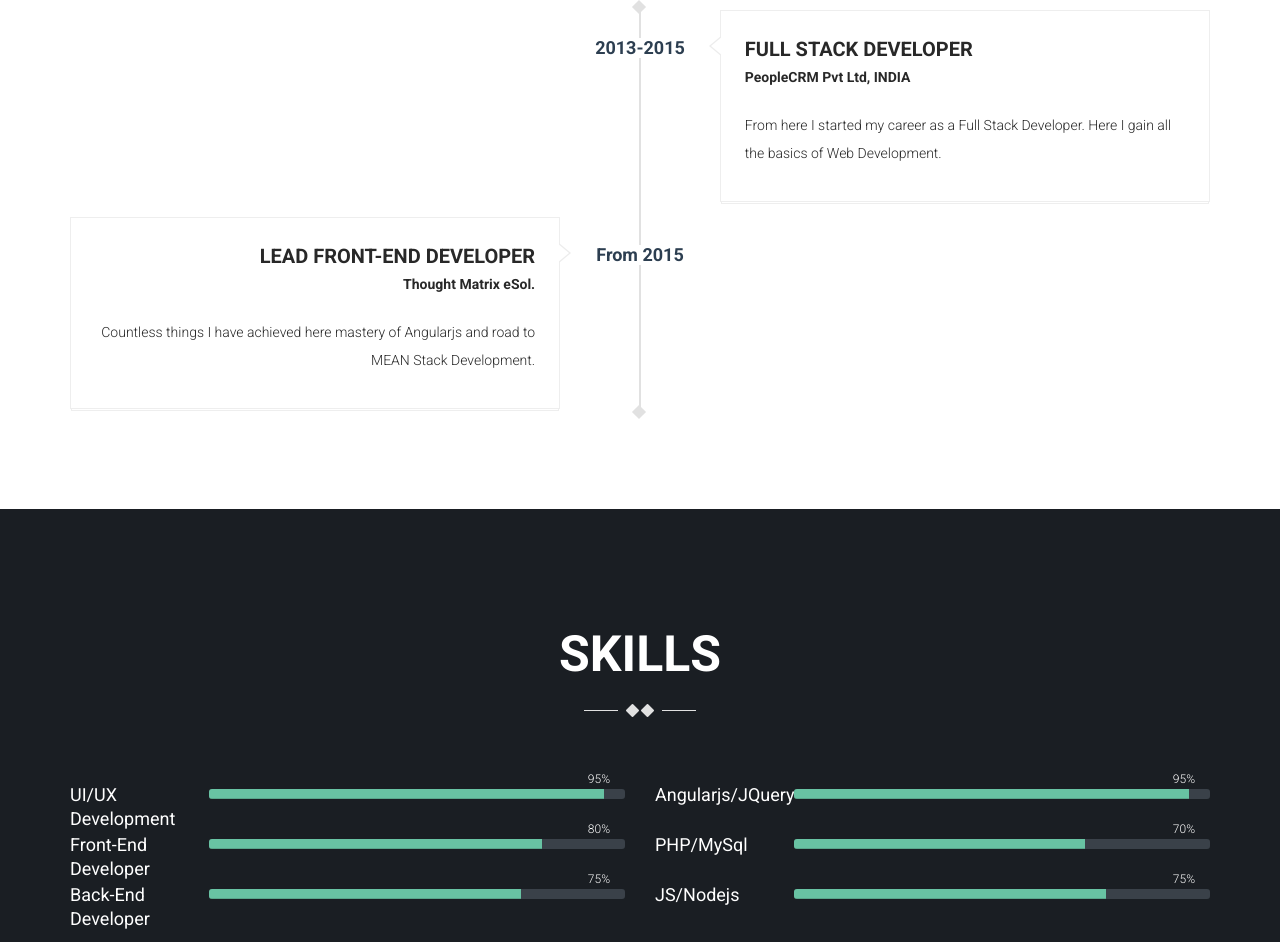
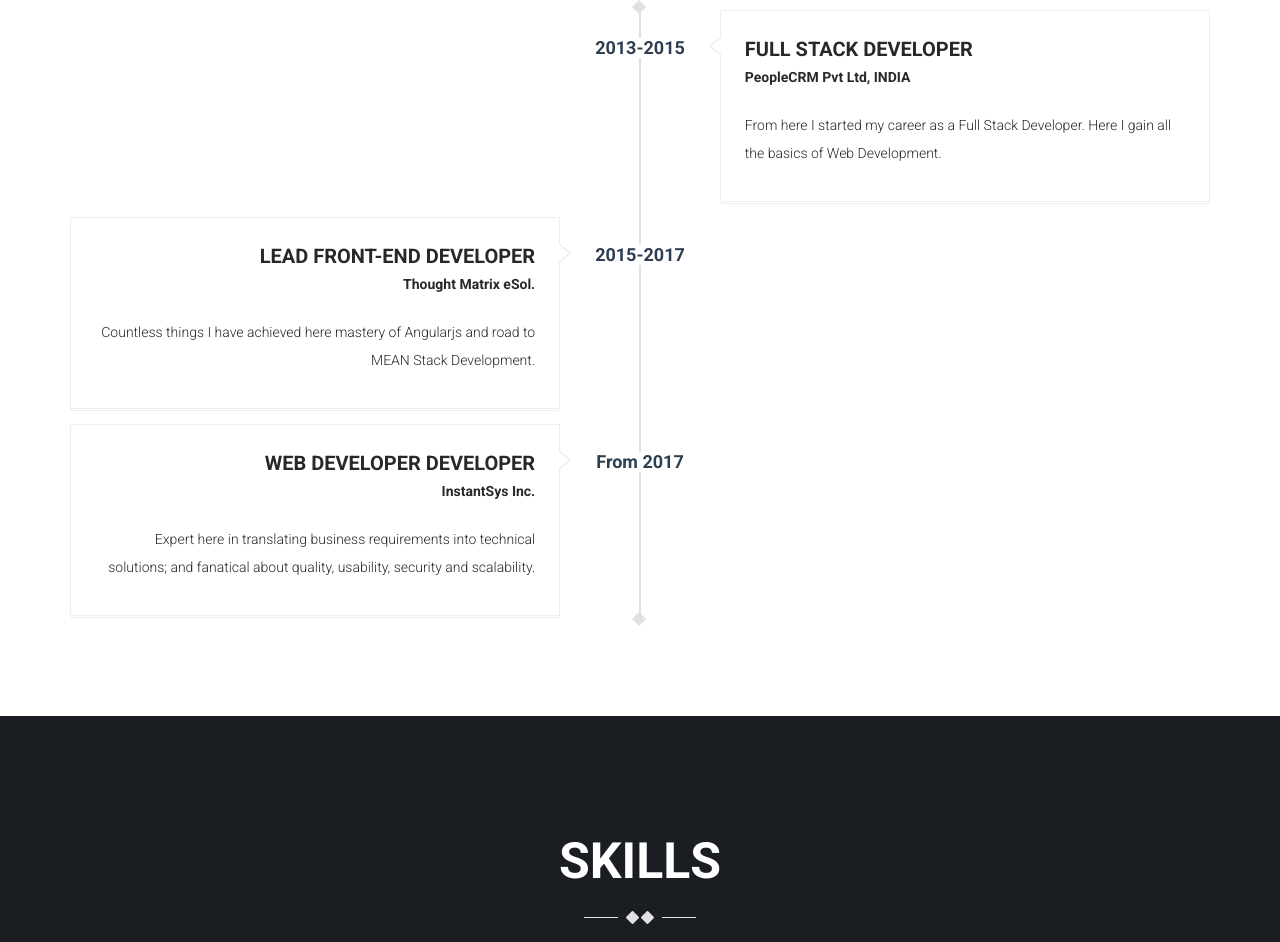
Before and after one commit to Talhamansoor/Talhamansoor.github.io, a plain HTML site: page index.html in a window 1280 px wide. Shown: the part 3469-4411 px from the top of the page. Drawn offline with Linux system fonts and the light colour scheme; some packages are replaced by stand-ins of ours.

Commit message:
Update index.html

```diff
--- a/index.html
+++ b/index.html
@@ -283,7 +283,7 @@
 
                             <li>
                                 <div class="posted-date">
-                                  <span class="month">From 2015</span>
+                                  <span class="month">2015-2017</span>
                                 </div><!-- /posted-date -->
 
                                 <div class="timeline-panel wow fadeInUp">
@@ -295,6 +295,24 @@
 
                                         <div class="timeline-body">
                                             <p>Countless things I have achieved here mastery of Angularjs and road to MEAN Stack Development.</p>
+                                        </div><!-- /timeline-body -->
+                                    </div> <!-- /timeline-content -->
+                                </div><!-- /timeline-panel -->
+                            </li>
+			<li>
+                                <div class="posted-date">
+                                  <span class="month">From 2017</span>
+                                </div><!-- /posted-date -->
+
+                                <div class="timeline-panel wow fadeInUp">
+                                    <div class="timeline-content">
+                                        <div class="timeline-heading">
+                                            <h3>Web Developer Developer</h3>
+                                            <span>InstantSys Inc.</span>
+                                        </div><!-- /timeline-heading -->
+
+                                        <div class="timeline-body">
+                                            <p>Expert here in translating business requirements into technical solutions; and fanatical about quality, usability, security and scalability.</p>
                                         </div><!-- /timeline-body -->
                                     </div> <!-- /timeline-content -->
                                 </div><!-- /timeline-panel -->
```
